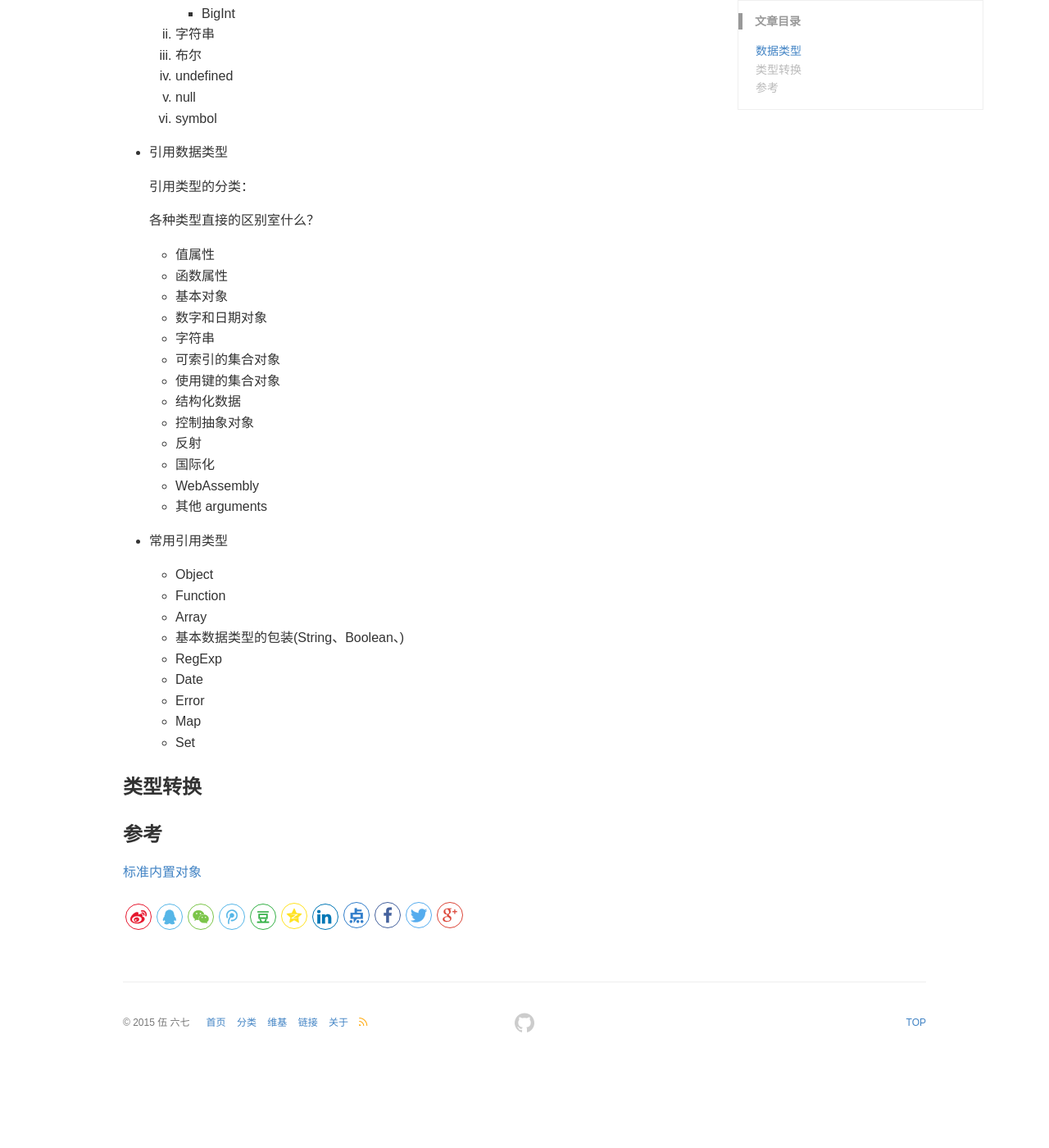
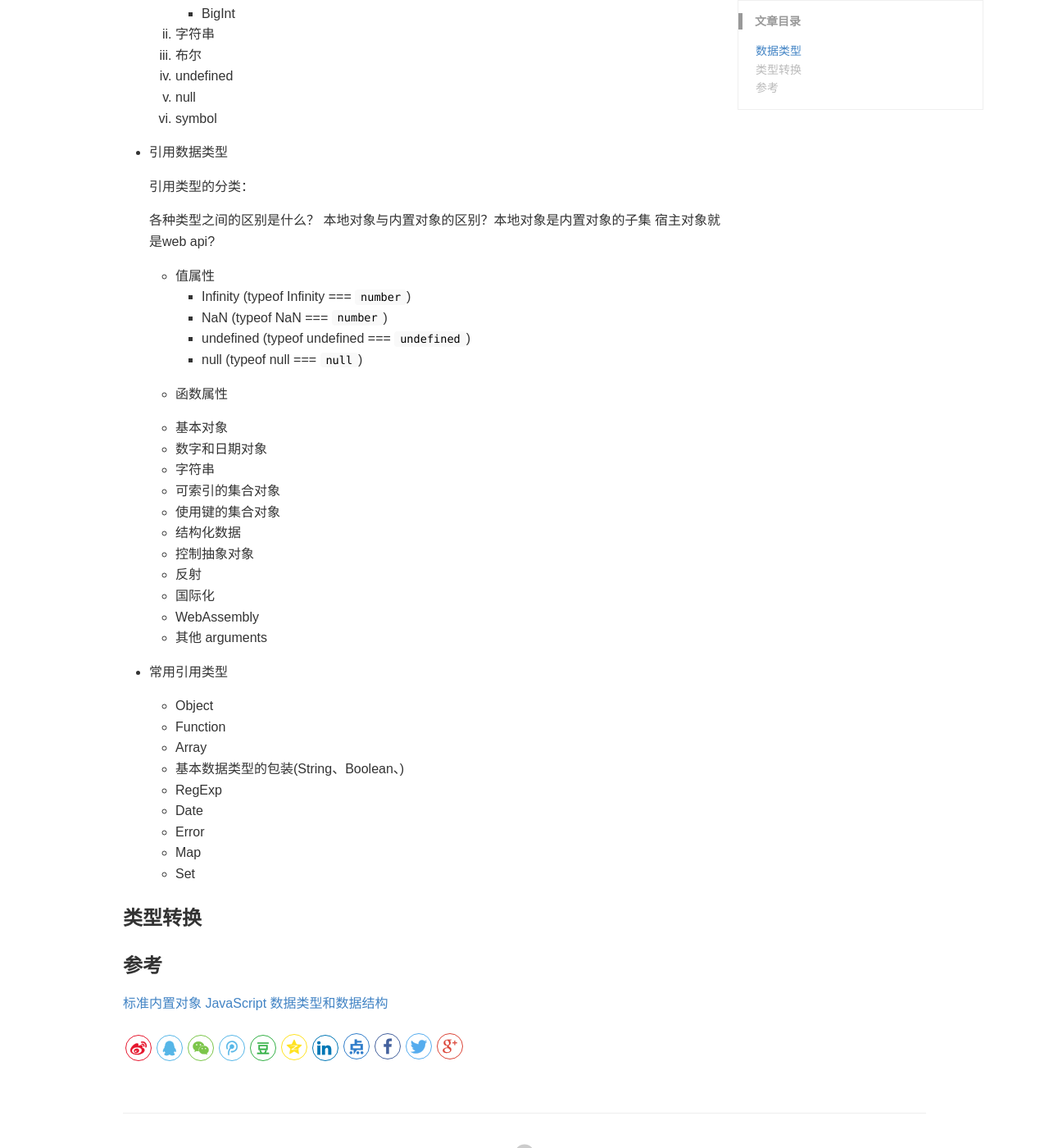
Before and after one commit to xueyida/xueyida.github.io, a Jekyll site: the page built from _posts/2020-05-31-Javascript类型相关.md, in a window 1280 px wide and 1400 px high, scrolled down 413 px. Shown: the whole window at 82% size. Built offline with Jekyll 4.4.1, drawn with Linux system fonts in a browser that asks for light colours; comment, search, counter and statistics services are not loaded; before the commit the page ends 1709 px from its top, so only the background shows below that.

Commit message:
feat: 数据类型

```diff
--- a/_posts/2020-05-31-Javascript类型相关.md
+++ b/_posts/2020-05-31-Javascript类型相关.md
@@ -27,10 +27,18 @@ keywords: 前端  Javascript
 
   引用类型的分类：
 
-  各种类型直接的区别室什么？
+  各种类型之间的区别是什么？
+  本地对象与内置对象的区别？本地对象是内置对象的子集
+  宿主对象就是web api?
 
   - 值属性
+    - Infinity (typeof Infinity === `number`)
+    - NaN (typeof NaN === `number`)
+    - undefined (typeof undefined === `undefined`)
+    - null (typeof null === `null`)
+
   - 函数属性
+
   - 基本对象
   - 数字和日期对象
   - 字符串
@@ -62,3 +70,4 @@ keywords: 前端  Javascript
 ### 参考
 
 [标准内置对象](https://developer.mozilla.org/zh-CN/docs/Web/JavaScript/Reference/Global_Objects)
+[JavaScript 数据类型和数据结构](https://developer.mozilla.org/zh-CN/docs/Web/JavaScript/Data_structures)
```
